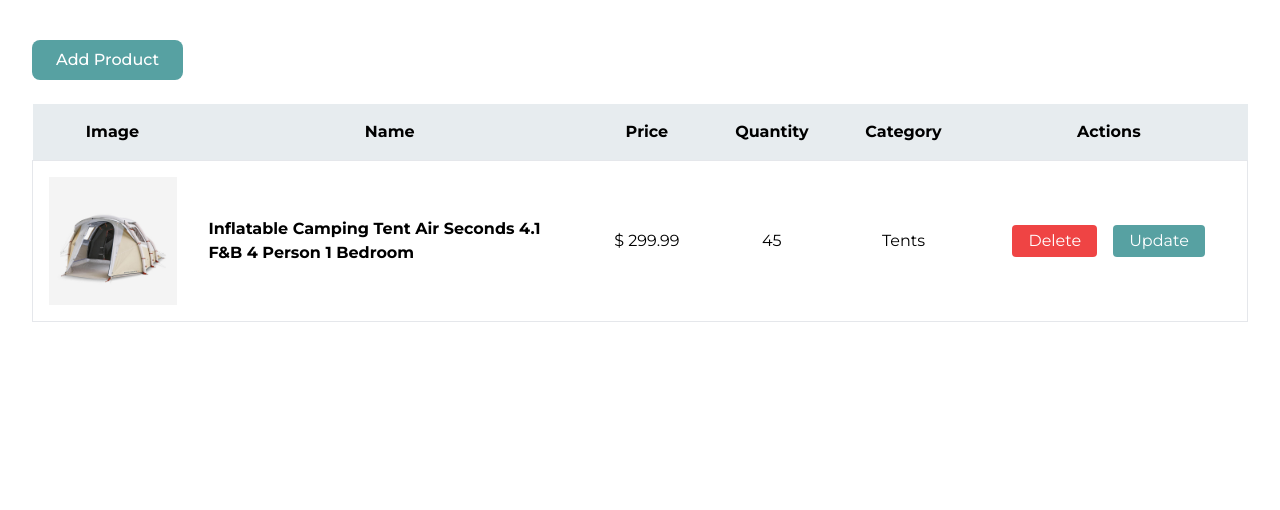
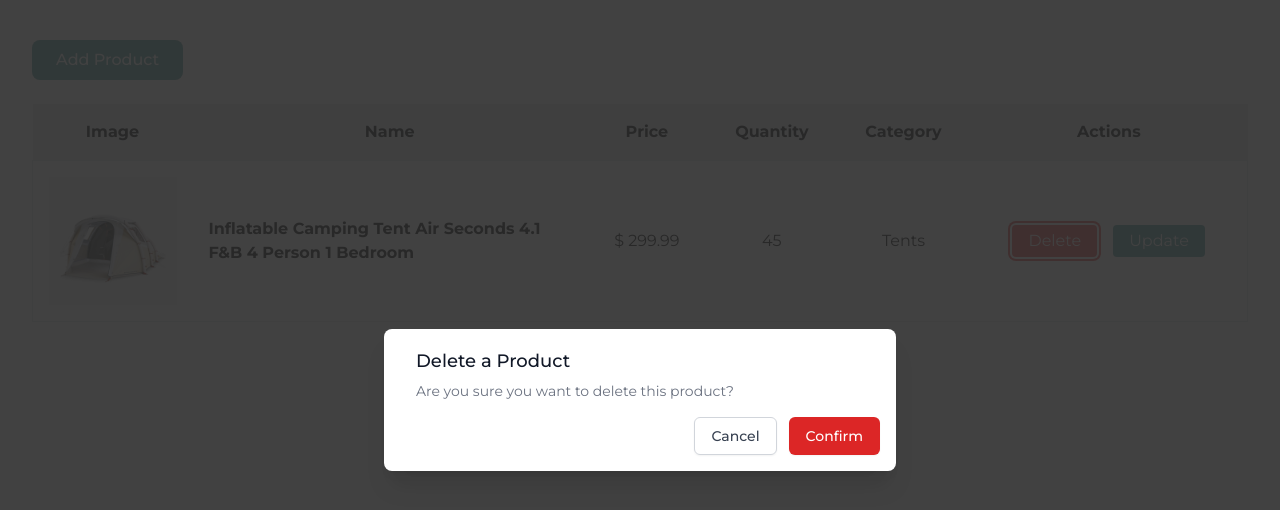
Before and after one commit to noyonalways/campgears-web, a React (Vite) app: page / in a window 1280 px wide. Both pictures are taken after a click on the button "Delete". Shown: the top 510 px of the page. Built offline with nearby package versions, Linux system fonts and the light colour scheme.

Commit message:
feat: product delete confirmtion modal added

```diff
--- a/src/pages/product-management/card/index.tsx
+++ b/src/pages/product-management/card/index.tsx
@@ -1,4 +1,5 @@
 import tent from "../../../assets/images/products/tent.png";
+import DeleteConfirmationModal from "../delete-product-modal";
 
 interface IProps {}
 
@@ -26,10 +27,8 @@ const Card: React.FC<IProps> = () => {
       </td>
       <td className="p-4">
         <div className="flex justify-center space-x-4">
-          <button className="px-4 py-1 rounded active:scale-95 duration-100 text-white bg-red-500">
-            Delete
-          </button>
-          <button className="px-4 py-1 rounded active:scale-95 duration-100 text-white bg-primary">
+          <DeleteConfirmationModal />
+          <button className="px-4 py-1 rounded active:scale-95 duration-100 text-white bg-primary focus:ring-2 focus:ring-offset-2 focus:ring-primary">
             Update
           </button>
         </div>
--- /dev/null
+++ b/src/pages/product-management/delete-product-modal/index.tsx
@@ -0,0 +1,79 @@
+import { useState } from "react";
+
+const DeleteConfirmationModal = () => {
+  const [isOpen, setIsOpen] = useState(false);
+
+  const handleOpen = () => {
+    setIsOpen(true);
+  };
+
+  const handleClose = () => {
+    setIsOpen(false);
+  };
+
+  const handleConfirm = () => {
+    // onConfirm();
+    handleClose();
+  };
+
+  const handleCancel = () => {
+    // onCancel();
+    handleClose();
+  };
+
+  return (
+    <>
+      {/* Button to open the modal */}
+      <button
+        onClick={handleOpen}
+        className="px-4 py-1 rounded active:scale-95 duration-100 text-white bg-red-500 hover:bg-red-700 focus:ring-2 focus:ring-offset-2 focus:ring-red-500"
+      >
+        Delete
+      </button>
+
+      {/* Modal */}
+      {isOpen && (
+        <div
+          className={`fixed top-0 -left-4 w-full h-screen bg-black/90 transition-all duration-300 ${
+            isOpen ? "opacity-100" : "opacity-0"
+          }`}
+        >
+          <div className="flex items-center justify-center min-h-screen px-4 text-center sm:px-0">
+            <div className="inline-block align-bottom bg-white rounded-lg px-4 pt-5 pb-4 text-left overflow-hidden shadow-xl transform transition-all sm:my-8 sm:max-w-lg sm:w-full">
+              <div className="sm:flex sm:items-start">
+                <div className="mt-3 text-center sm:mt-0 sm:ml-4 sm:text-left">
+                  <h3 className="text-lg leading-6 font-medium text-gray-900">
+                    Delete a Product
+                  </h3>
+                  <div className="mt-2">
+                    <p className="text-sm text-gray-500">
+                      Are you sure you want to delete this product?
+                    </p>
+                  </div>
+                </div>
+              </div>
+              <div className="mt-5 sm:mt-4 sm:flex sm:flex-row-reverse">
+                <button
+                  type="button"
+                  className="inline-flex justify-center w-full rounded-md border border-transparent shadow-sm px-4 py-2 bg-red-600 text-base font-medium text-white hover:bg-red-700 focus:outline-none focus:ring-2 focus:ring-offset-2 focus:ring-red-500 sm:ml-3 sm:w-auto sm:text-sm"
+                  onClick={handleConfirm}
+                >
+                  Confirm
+                </button>
+                <button
+                  type="button"
+                  className="mt-3 w-full inline-flex justify-center rounded-md border border-gray-300 shadow-sm px-4 py-2 bg-white text-base font-medium text-gray-700 hover:bg-gray-50 focus:outline-none focus:ring-2 focus:ring-offset-2 focus:ring-indigo-500 sm:mt-0 sm:w-auto sm:text-sm"
+                  onClick={handleCancel}
+                >
+                  Cancel
+                </button>
+              </div>
+            </div>
+          </div>
+        </div>
+      )}
+    </>
+  );
+};
+
+export default DeleteConfirmationModal;
```
